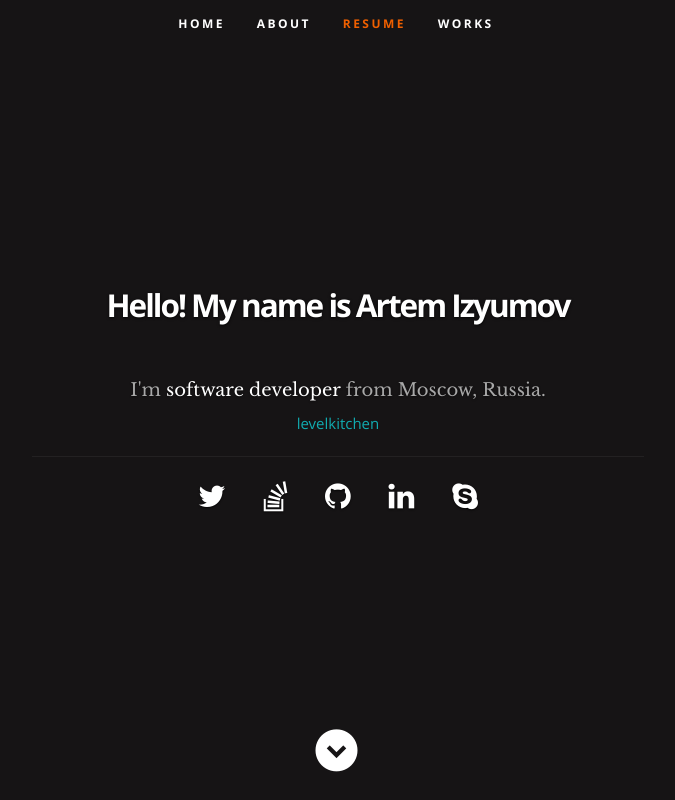
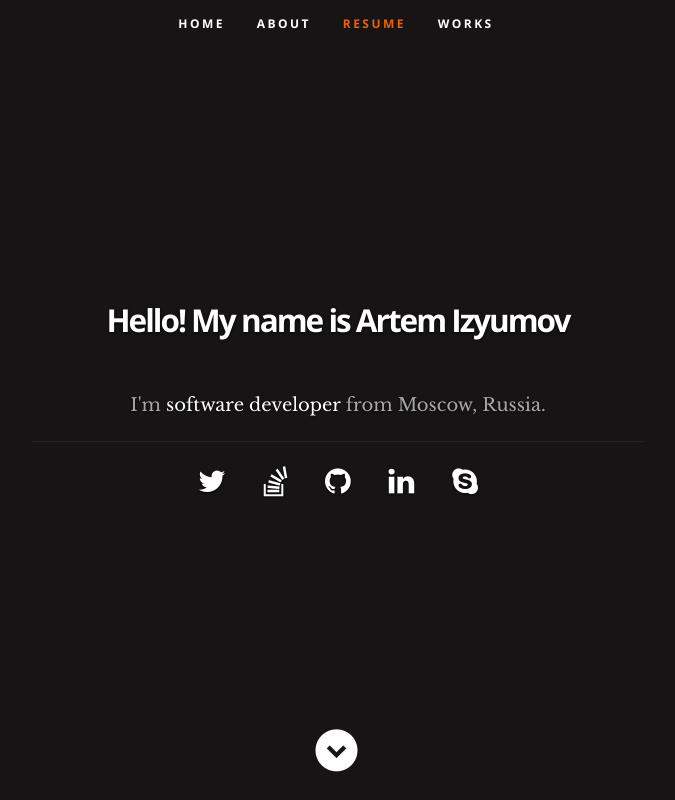
Before and after one commit to itemius/itemius.github.io, a plain HTML site: page index.html in a window 1280 px wide. Shown: the top 800 px of the page, without its empty margins (304-979 px from the left). Drawn offline with nearby package versions, Linux system fonts and the light colour scheme.

Commit message:
Update index.html

```diff
--- a/index.html
+++ b/index.html
@@ -70,8 +70,6 @@
                <!-- <br> Let's <a class="smoothscroll" href="#about">start scrolling</a> -->
                <!-- <br>learn more <a class="smoothscroll" href="#about">about me</a>. -->
             </h3>
-		<a href="levelkitchen://programs?package_id=50&price_id=9868&region_id=1
-">levelkitchen</a>
             <hr />
             <ul class="social">
                <li><a href="https://twitter.com/ITemius"><i class="fa fa-twitter"></i></a></li>
```
